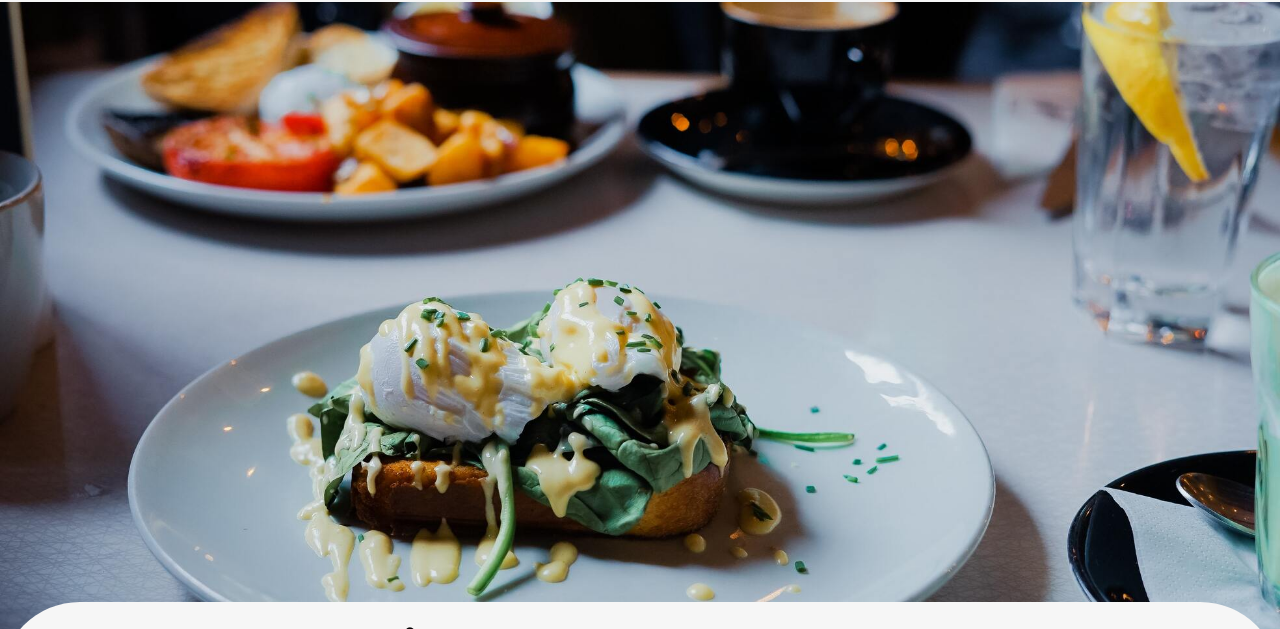
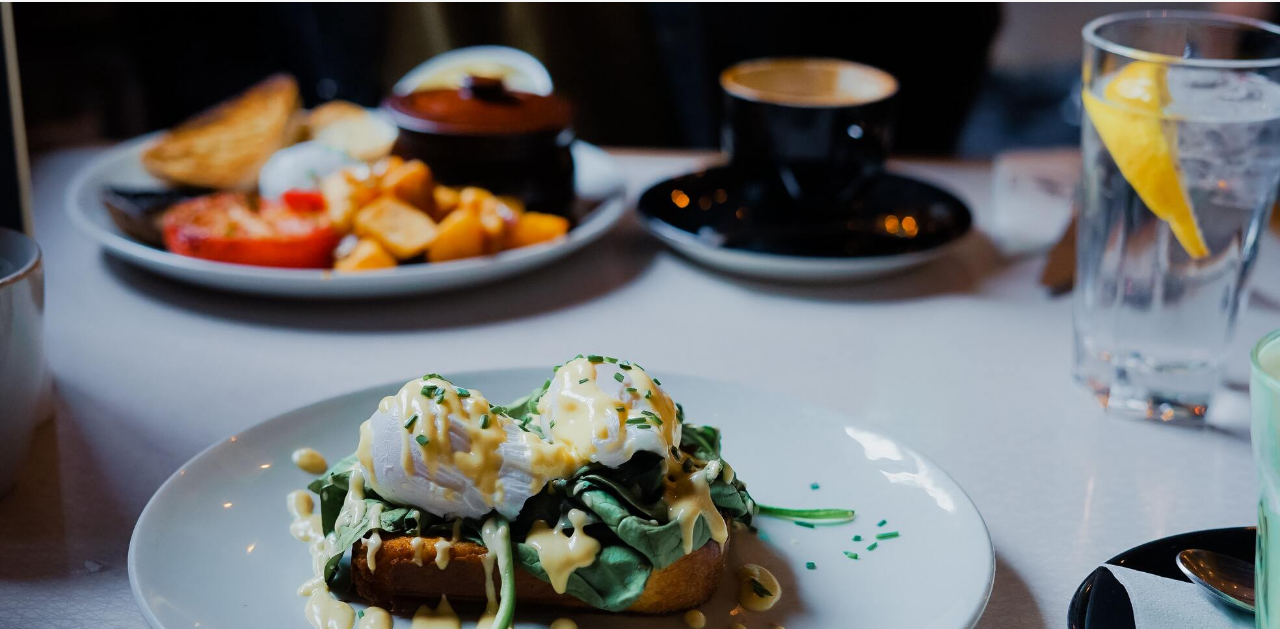
Before and after one commit to Elodie-BILL/Openclassroomsprojets2, a website: page alafrancaise.html in a window 1280 px wide. Shown: the part 98-727 px from the top of the page. Drawn offline with Linux system fonts and the light colour scheme; a web font is replaced by a local one.

Commit message:
modification taille image menu

```diff
--- a/css/menu.css
+++ b/css/menu.css
@@ -168,7 +168,7 @@ header {
 
 #header__img-div img {
     width: 100%;
-    height: 700px;
+    height: 700pxgit;
     object-fit: cover;
 
 
```
